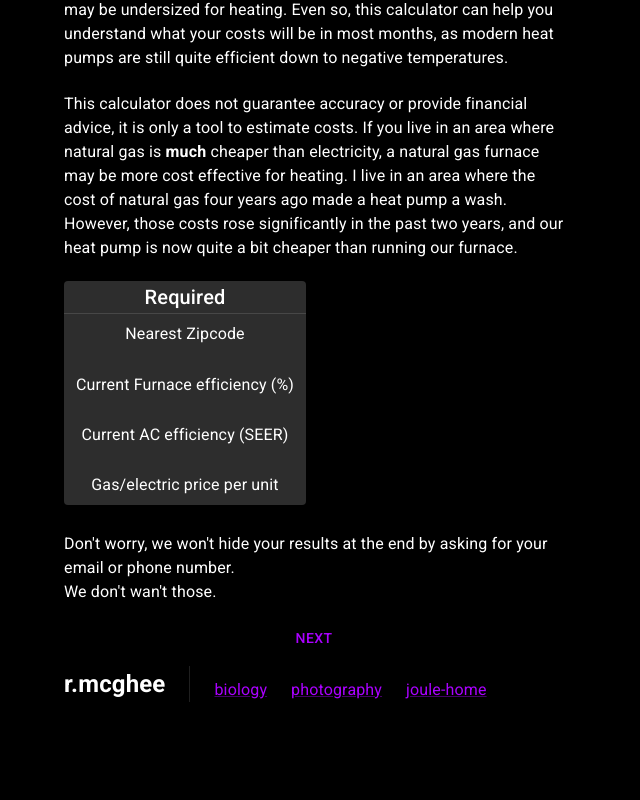
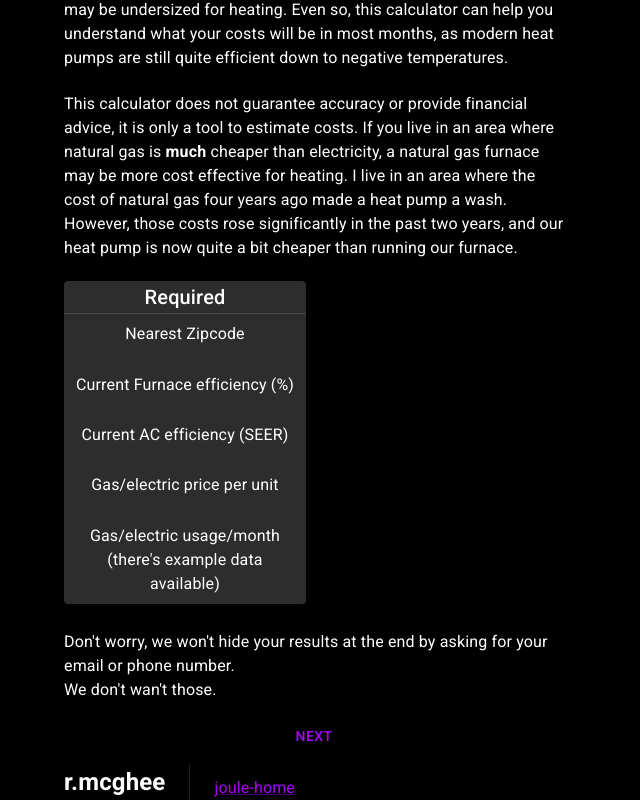
Before and after one commit to RMcGhee/joule-home, a React (Create React App) app: page / in a window 1280 px wide. Shown: the part 567-1367 px from the top of the page, without its empty margins (0-640 px from the left). Before the commit the page ends 1269 px from the top, so only its background shows below. Built offline with nearby package versions, Linux system fonts and the light colour scheme.

Commit message:
Fix prod build, hints.

```diff
--- a/src/bottom-nav/BottomNav.tsx
+++ b/src/bottom-nav/BottomNav.tsx
@@ -9,7 +9,7 @@ import '@fontsource/roboto/400.css';
 import '@fontsource/roboto/500.css';
 import '@fontsource/roboto/700.css';
 
-const user_home_url = 'https://rmcghee.github.io/'
+const user_home_url = 'https://rmcghee.github.io/portfolio/'
 
 const BottomNav: React.FC = () => {
   const tooltipContent = (
@@ -36,8 +36,6 @@ const BottomNav: React.FC = () => {
           <h2 style={{ cursor: 'pointer' }}>r.mcghee</h2>
         </Tooltip>
         <Divider orientation='vertical'/>
-        <Link href={user_home_url + "synbio.html"}>biology</Link><br />
-        <Link href={user_home_url + "photography.html"}>photography</Link><br />
         <Link href="/">joule-home</Link><br />
       </Stack>
     </LeftGrow>
--- a/src/calculator/CurrentSystemForm.tsx
+++ b/src/calculator/CurrentSystemForm.tsx
@@ -46,7 +46,7 @@ const CurrentSystemForm: React.FC<CurrentSystemFormProps> = ({
       <p>Use this if you have any kind of burning heating device. Find by searching the model of your furnace, this value is usually between 80% and 95%, although older furnaces or boilers can be lower. Higher is better.</p>
       <hr/>
       <h3>Zip code/Closest Climate</h3>
-      <p>Type in any zip code near you. After entering your zip code, select the closest locale to you in the Closest Climate box.</p>
+      <p>Type in any zip code near you. After entering your zip code, select the closest locale to you in the Closest Climate box. If you want to use example data, use 64124</p>
     </div>
   );
 
--- a/src/calculator/EnergyUsageForm.tsx
+++ b/src/calculator/EnergyUsageForm.tsx
@@ -156,7 +156,7 @@ const EnergyUsageForm: React.FC<EnergyUsageFormProps> = ({
             <ToggleButton value={2021}>2021</ToggleButton>
           </ToggleButtonGroup>
         </Box>
-        <Tooltip title="Data comes from an 1800 sqft home in the midwest, 2023">
+        <Tooltip title="Data comes from an 1800 sqft home in the midwest, 2023, use Zip 64124.">
           <Button onClick={fillWithExampleData}>Use Example Data</Button>
         </Tooltip>
         <Box sx={{ display: 'flex', flexDirection: 'column', gap: 2, }}>
--- a/src/calculator/Introduction.tsx
+++ b/src/calculator/Introduction.tsx
@@ -38,8 +38,9 @@ const Introduction: React.FC = () => {
                     <Typography variant="h6">Required</Typography>
                     <Divider />
                     {["Nearest Zipcode", "Current Furnace efficiency (%)",
-                        "Current AC efficiency (SEER)",
-                        "Gas/electric price per unit"].map(item => (
+                      "Current AC efficiency (SEER)",
+                      "Gas/electric price per unit",
+                      "Gas/electric usage/month (there's example data available)"].map(item => (
                         <Typography key={item} sx={{ marginBottom: 1.3, padding: 1 }}>
                             {item}
                         </Typography>
--- a/src/common/Basic.tsx
+++ b/src/common/Basic.tsx
@@ -1,7 +1,7 @@
 import { Grow, TextField, TextFieldProps, Tooltip } from '@mui/material';
 import React, { useState, ReactElement } from 'react';
 
-const prod_env = false;
+const prod_env = true;
 export const months = ['Jan', 'Feb', 'Mar', 'Apr', 'May', 'Jun', 'Jul', 'Aug', 'Sep', 'Oct', 'Nov', 'Dec'];
 export const btuInkWh = 3412;
 export const btuInCcf = 103900;
```
Also changed, not shown: 2 other files (tests, documents, lock files or other folders).
